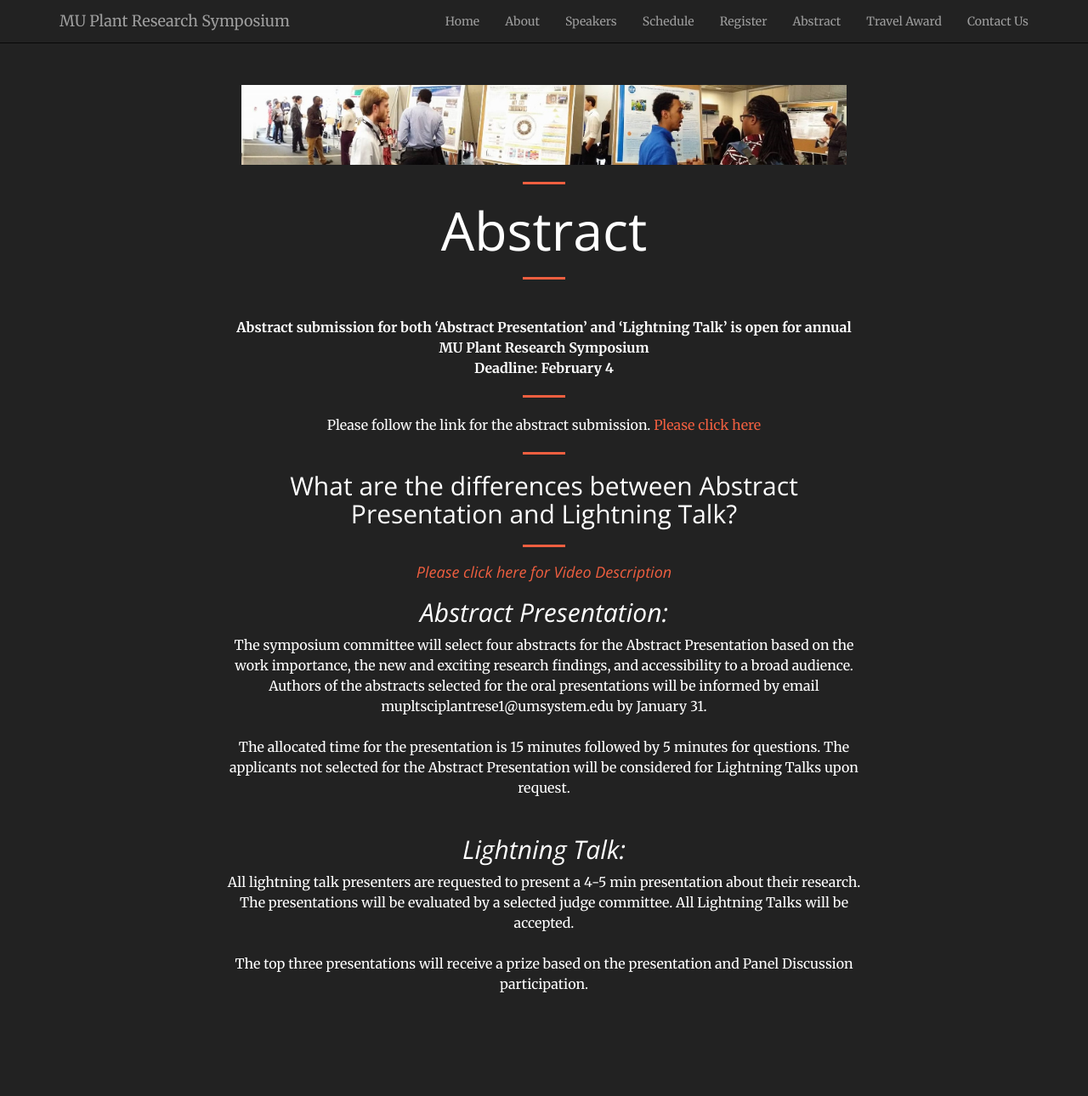
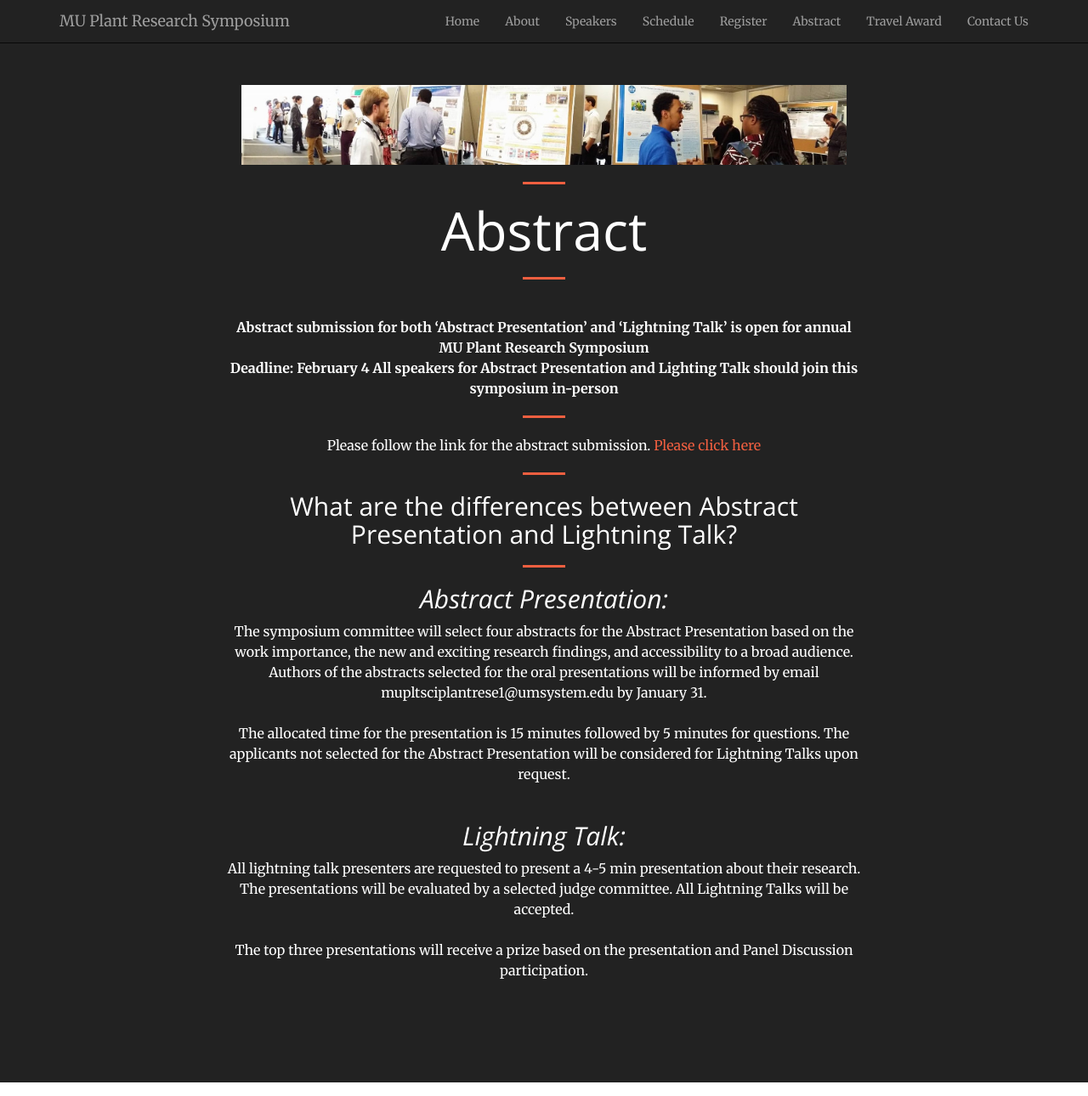
Before and after one commit to mupioneersymposium/mupioneersymposium.github.io, a Jekyll site: the page built from abstract.md, in a window 1280 px wide and 1290 px high. Shown: the whole window at 85% size. Built offline with Jekyll 4.4.1, drawn with Linux system fonts in a browser that asks for light colours.

Commit message:
Update abstract.md

```diff
--- a/abstract.md
+++ b/abstract.md
@@ -8,6 +8,8 @@ layout: regular
 <br/>
 **Abstract submission for both 'Abstract Presentation' and 'Lightning Talk' is open for annual MU Plant Research Symposium** <br/>
 **Deadline: February 4**
+**All speakers for Abstract Presentation and Lighting Talk should join this symposium in-person**
+
 <hr style="clear: both;" />
 Please follow the link for the abstract submission. <a
 href="https://docs.google.com/forms/d/e/1FAIpQLSfF3D-yUA9gZtGNLRikC2PCe6v8W_Ghrf9Rh9nPUz2zbRIIlQ/viewform?vc=0&c=0&w=1&flr=0" target="_blank"> Please click here
@@ -15,7 +17,7 @@ href="https://docs.google.com/forms/d/e/1FAIpQLSfF3D-yUA9gZtGNLRikC2PCe6v8W_Ghrf
 <hr style="clear: both;" />
 ## What are the differences between Abstract Presentation and Lightning Talk?
 <hr style="clear: both;" />
-#### <a href="https://youtu.be/DTVKvruJzdM" target="_blank"> *Please click here for Video Description* </a>
+
 ## *Abstract Presentation:*
 The symposium committee will select four abstracts for the Abstract Presentation based on the work importance, the new and exciting research findings, and accessibility to a broad audience. Authors of the abstracts selected for the oral presentations will be informed by email mupltsciplantrese1@umsystem.edu by January 31.
 <br/><br/>
```
